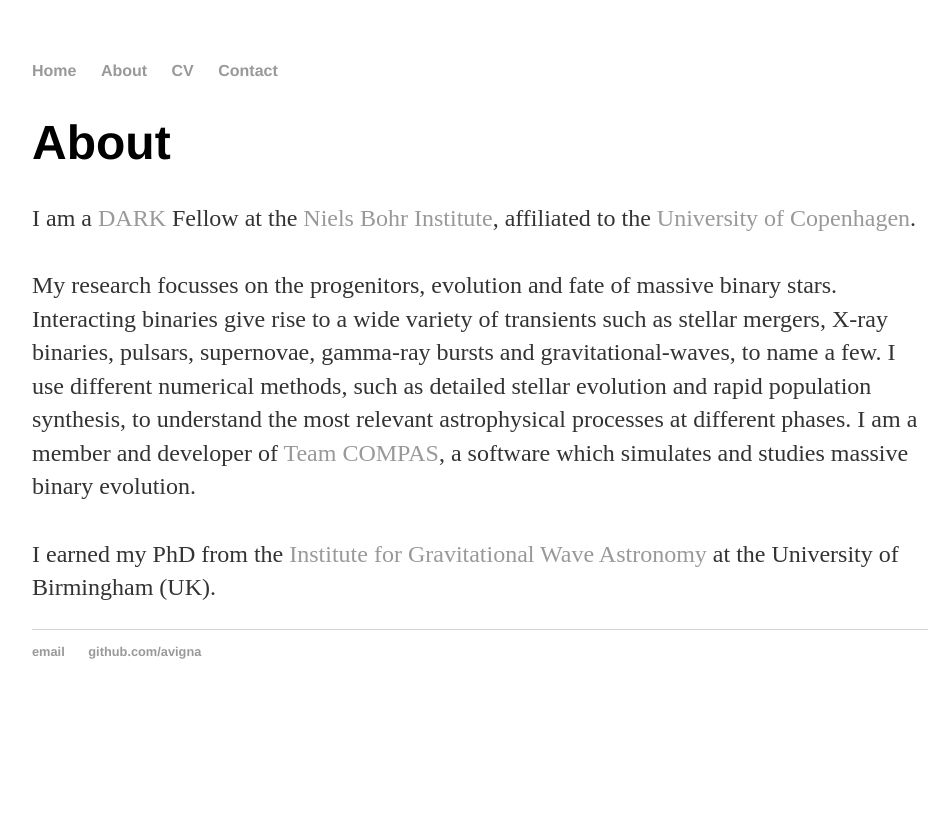
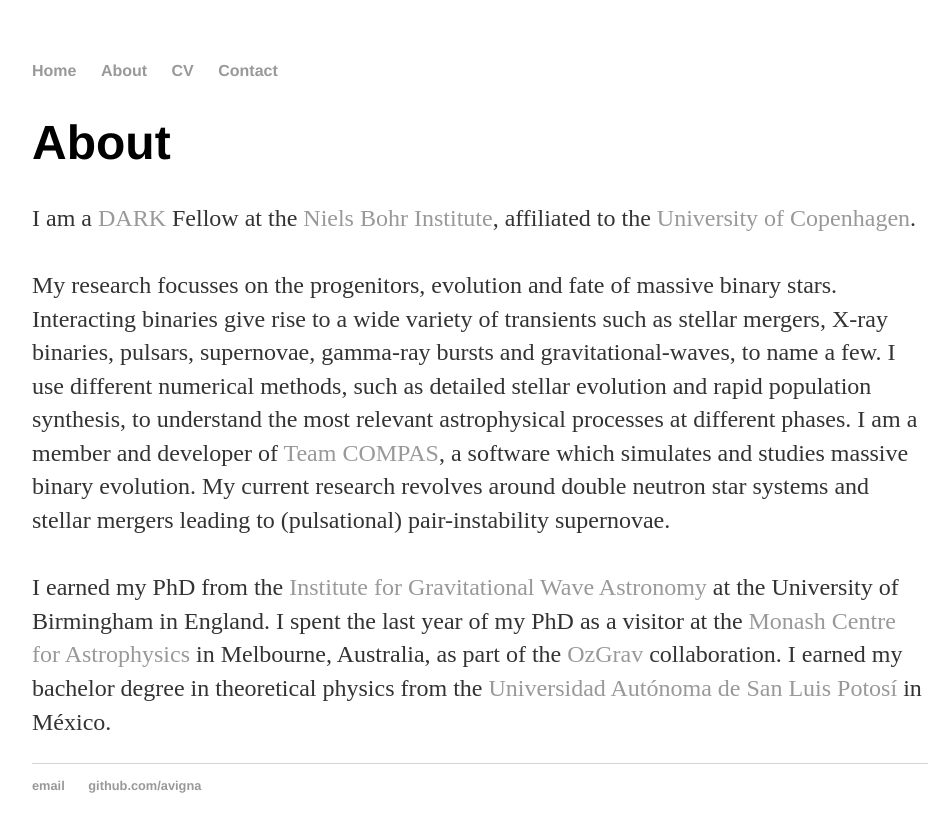
Before and after one commit to avigna/avigna.github.io, a Jekyll site: the page built from about/index.html, in a window 1280 px wide. Shown: the top 832 px of the page, without its empty margins (160-1111 px from the left). Built offline with Jekyll 4.4.1, drawn with Linux system fonts in a browser that asks for light colours.

Commit message:
Update index.html

```diff
--- a/about/index.html
+++ b/about/index.html
@@ -15,10 +15,15 @@ title: About Alejandro
 			I use different numerical methods, such as detailed stellar evolution and rapid population synthesis,
 			to understand the most relevant astrophysical processes at different phases.
 			I am a member and developer of <a href="https://compas.science/">Team COMPAS</a>,
-			a software which simulates and studies massive binary evolution.<br><br>
+			a software which simulates and studies massive binary evolution.
+			My current research revolves around double neutron star systems and stellar mergers
+			leading to (pulsational) pair-instability supernovae.<br><br>
 
 			I earned my PhD from the <a href="https://www.birmingham.ac.uk/research/gravitational-wave/index.aspx">Institute for Gravitational Wave Astronomy</a>
-			at the University of Birmingham (UK).
+			at the University of Birmingham in England. I spent the last year of my PhD as a visitor at the
+			<a href="https://www.monash.edu/moca">Monash Centre for Astrophysics</a> in Melbourne, Australia,
+			as part of the <a href="https://www.ozgrav.org/">OzGrav</a> collaboration.
+			I earned my bachelor degree in theoretical physics from the <a href="http://www.uaslp.mx/">Universidad Autónoma de San Luis Potosí</a> in México.
 			</p>
 
 			<!--
```
